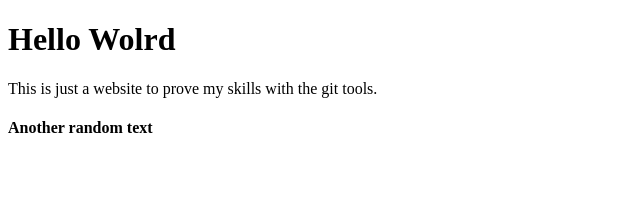
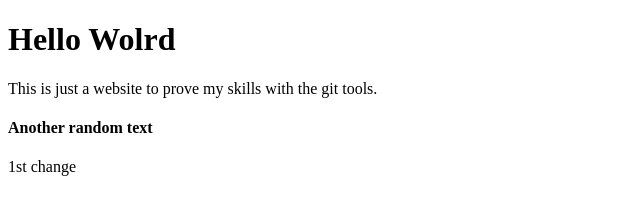
Before and after one commit to victor1mrs/hello-world, a plain HTML site: page index.html in a window 1280 px wide. Shown: the full height of the page, 0-640 px from the left. Drawn offline with Linux system fonts and the light colour scheme.

Commit message:
primer cambio

```diff
--- a/index.html
+++ b/index.html
@@ -11,6 +11,7 @@
         </p>
         <div>
             <h4>Another random text</h4>
+            <p class="cambio1">1st change</p>
         </div>
     </body>
 </html>
```
